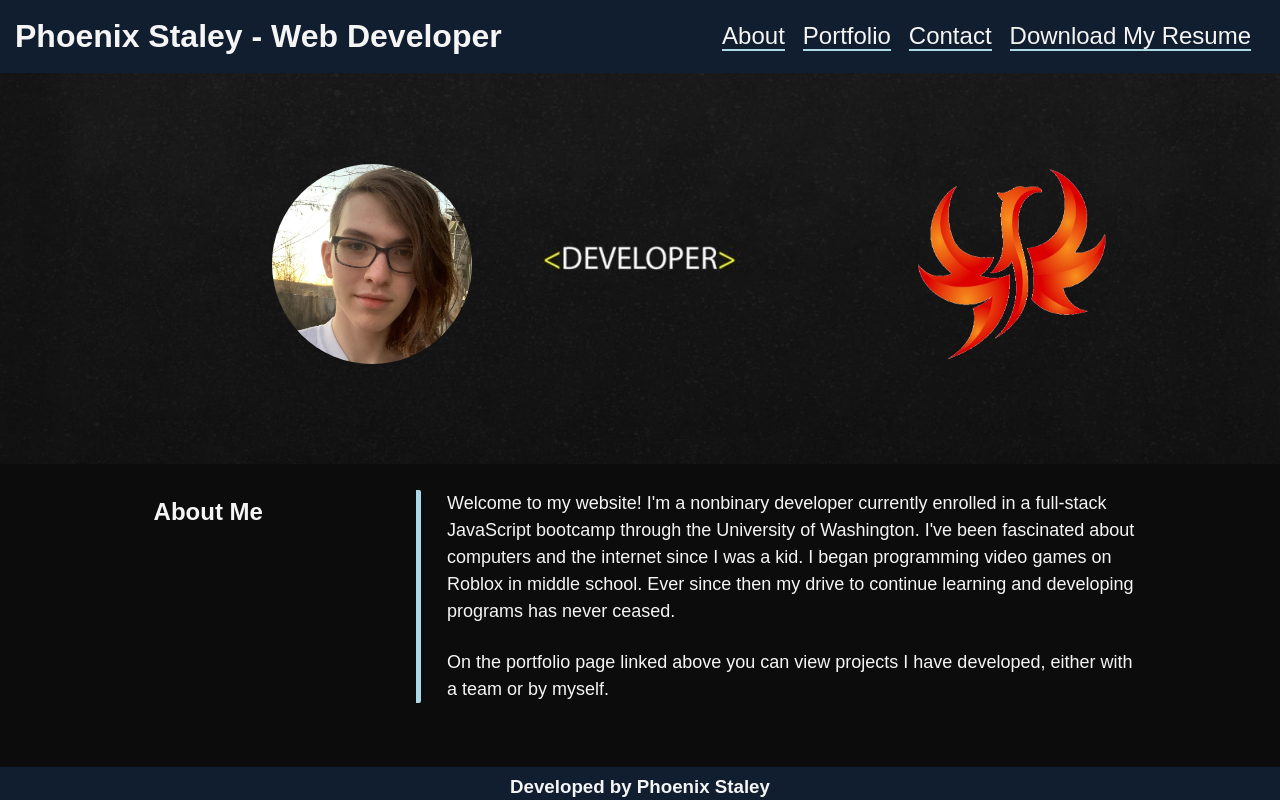
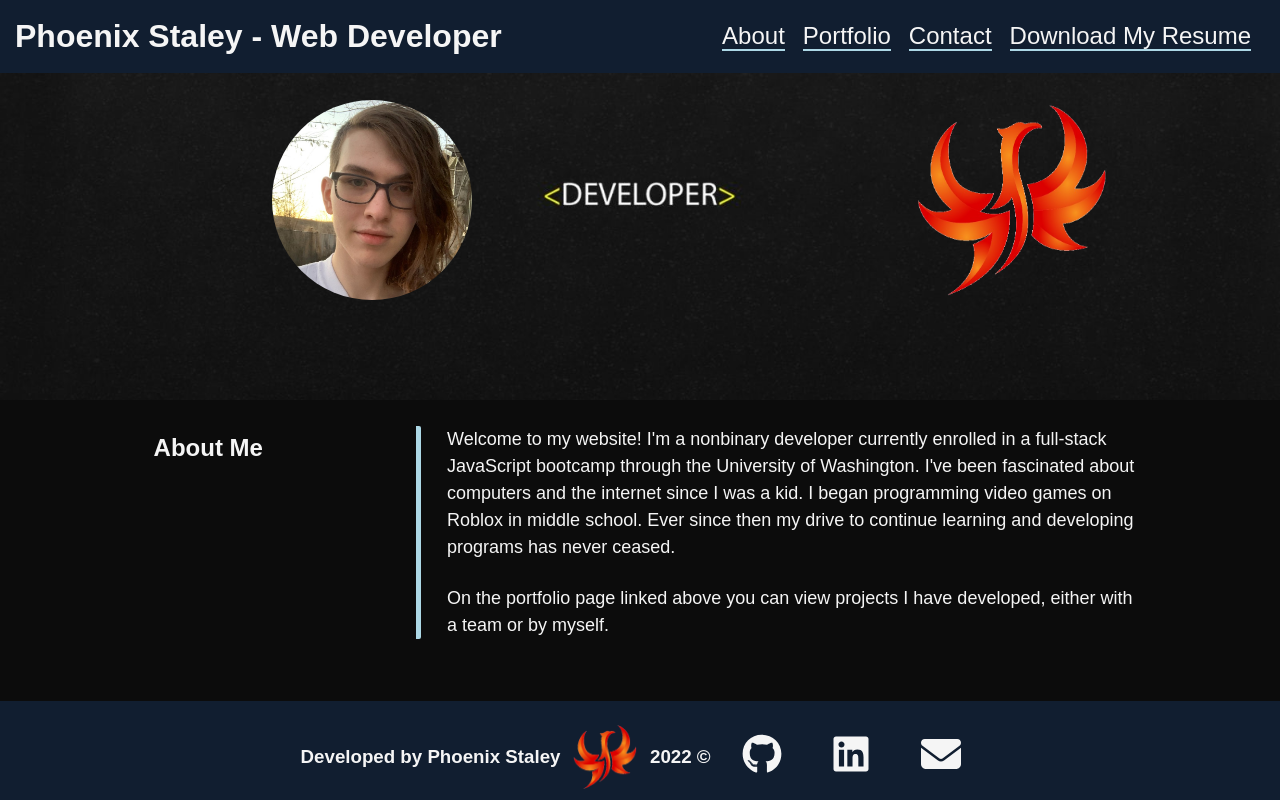
Before and after one commit to Phoenix-Staley/myReactPortfolio, a React (Create React App) app in the folder my-react-portfolio-app/: page / in a window 1280 px wide. Shown: the top 800 px of the page. Built offline with nearby package versions, Linux system fonts and the light colour scheme.

Commit message:
Change footer layout

```diff
--- a/my-react-portfolio-app/src/App.css
+++ b/my-react-portfolio-app/src/App.css
@@ -31,6 +31,10 @@ object {
   height: 89vh;
   width: 183vh;
   margin-top: 10vh;
+}
+
+.main-page {
+  padding-top: 5%;
 }
 
 .header {
@@ -82,7 +86,6 @@ object {
   position: relative;
   height: 400px;
   width: 100%;
-  margin-top: 5%;
   background-image: url(./assets/images/Developer_Tag.jpg);
   background-size: cover;
   background-position: center;
@@ -97,6 +100,8 @@ object {
 }
 
 .footer-logo {
+  display: inline;
+  padding: 0.5%;
   height: 64px;
   width: 64px;
 }
@@ -272,13 +277,20 @@ a:first-child .project-title {
 }
 
 #relative-footer {
-  position: relative;
+  position: absolute;
+  display: flex;
+  align-items: center;
+  justify-content: center;
+  bottom: 0;
+  width: 100%;
+  padding-top: 1%;
   background-color: var(--blue);
   text-align: center;
 }
 
 #relative-footer h3 {
   padding: 0.5%;
+  display: inline;
 }
 
 /* These format for medium and small sized screens. It mostly making everything smaller and closer together */
--- a/my-react-portfolio-app/src/components/Footer.js
+++ b/my-react-portfolio-app/src/components/Footer.js
@@ -8,8 +8,8 @@ export default function Home() {
   return (
     <footer id="relative-footer">
         <h3>Developed by Phoenix Staley</h3>
+        <img src={logo} className="footer-logo" />
         <h3>2022 ©</h3>
-        <img src={logo} className="footer-logo" />
         <div>
             <a href="https://www.github.com/Phoenix-Staley"><FontAwesomeIcon className="icon-link" icon={faGithub} /></a>
             <a href="https://www.linkedin.com/in/phoenix-staley-b17672211/"><FontAwesomeIcon className="icon-link" icon={faLinkedin} /></a>
```
